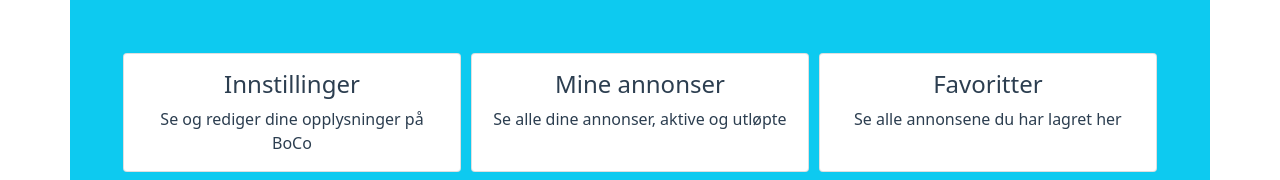
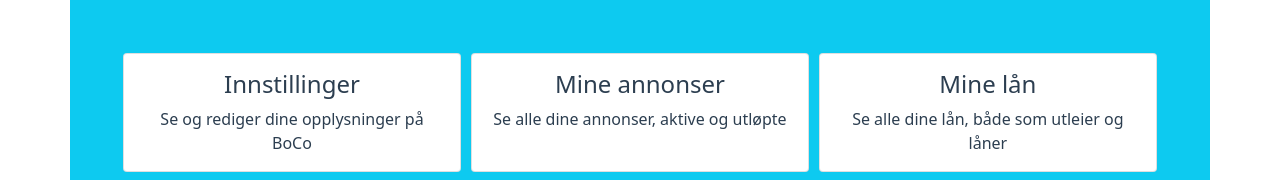
Before and after one commit to thadshap/Boco-project-frontend, a Vue app: page /my_profile in a window 1280 px wide. Shown: the part 399-579 px from the top of the page. Built offline with nearby package versions, Linux system fonts and the light colour scheme; sample sign-in values are in the browser's storage; what vue3-google-oauth2, vue3-openlayers would draw is missing.

Commit message:
added routing to my rentals

```diff
--- a/src/components/MyProfile.vue
+++ b/src/components/MyProfile.vue
@@ -40,9 +40,9 @@
       </div>
       <div class="cardDiv">
         <div class="card cardBodyStyle">
-          <div class="card-body cardBodyStyle">
-            <h4 class="card-title">Favoritter</h4>
-            <p class="card-text">Se alle annonsene du har lagret her</p>
+          <div class="card-body cardBodyStyle" @click="myRentals">
+            <h4 class="card-title">Mine lån</h4>
+            <p class="card-text">Se alle dine lån, både som utleier og låner</p>
           </div>
         </div>
       </div>
@@ -87,6 +87,14 @@
           }
         })
       },
+      myRentals(){
+        this.$router.push({
+          name: "My Rentals",
+          query:{
+            redirect: "/profile/rentals"
+          }
+        })
+      },
       userSettings() {
         this.$router.push({
           name: "Settings",
@@ -102,7 +110,7 @@
           accountService.logoutFacebook()
         } else if(provider === "google") {
           accountService.logoutGoogle(this.$gAuth)
-        } else if(provider === "nonde") {
+        } else if(provider === "none") {
           this.$store.dispatch("setLoggedIn", false)
           this.$router.push("/")
           localStorage.clear()
--- a/src/router/index.js
+++ b/src/router/index.js
@@ -58,12 +58,6 @@ const routes = [
     beforeEnter: authGuard
   },
   {
-    path: "/rentals",
-    name: "Rental",
-    component: MyRentals,
-    // beforeEnter: authGuard
-  },
-  {
     path: "/profile",
     name: "Profile",
     component: Profile,
@@ -88,6 +82,12 @@ const routes = [
         beforeEnter: authGuard
       },
       {
+        path: "/rentals",
+        name: "My Rentals",
+        component: MyRentals,
+        beforeEnter: authGuard
+      },
+      {
         path: "*",
         redirect: "/"
       }
```
